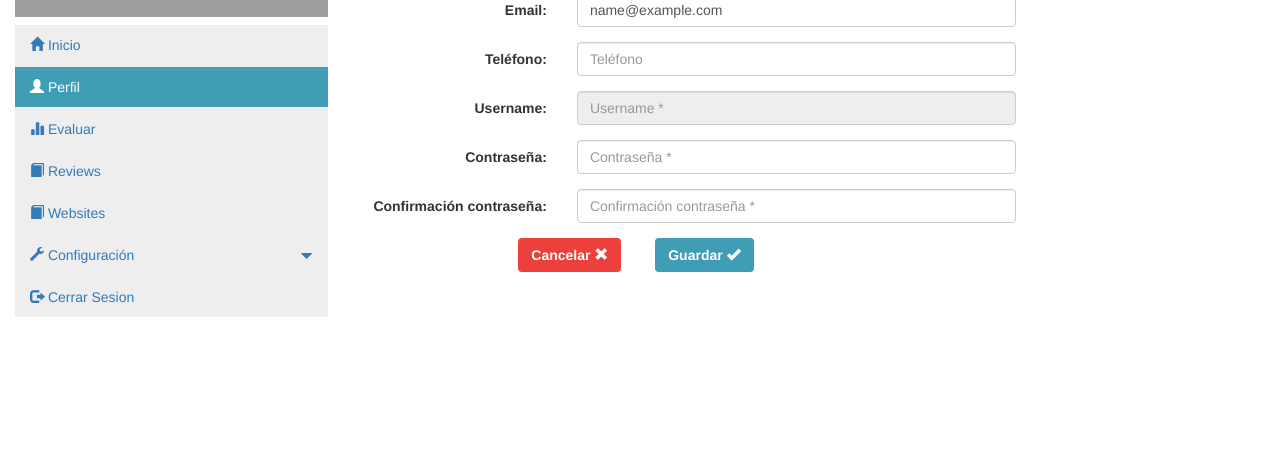
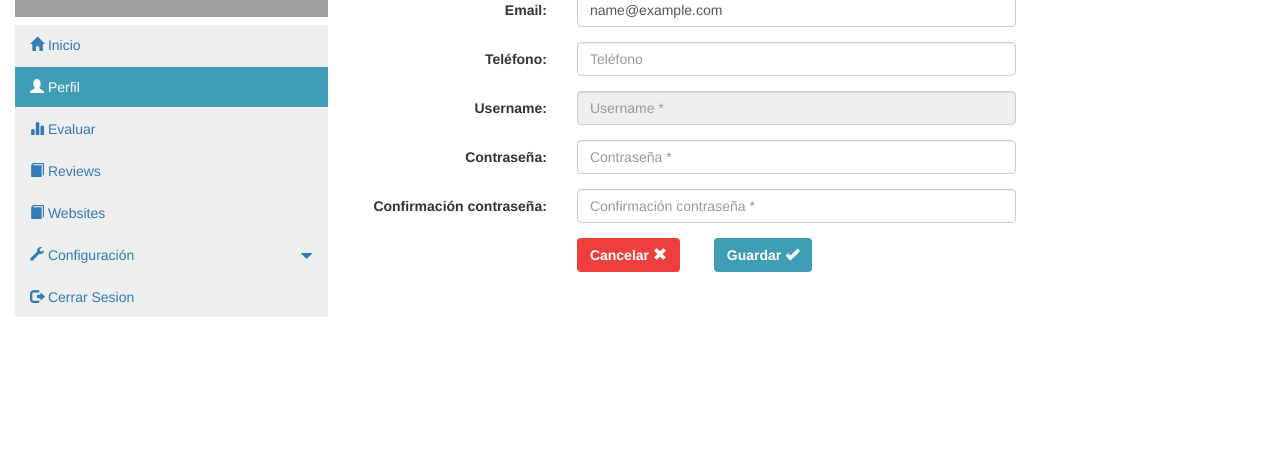
Before and after one commit to guillermobet/SIRIUS, a Django app: page /home/perfil in a window 1280 px wide. Shown: the part 215-686 px from the top of the page. Run offline with Django 3.2, Linux system fonts and the light colour scheme; the visitor is signed in with stand-in values (Sample User, id 1); some libraries are stand-ins or nearby versions; grey boxes are pictures that could not be loaded.

Commit message:
Perfil Update

```diff
--- a/SIRIUS/index/templates/index/perfil.html
+++ b/SIRIUS/index/templates/index/perfil.html
@@ -27,58 +27,14 @@
 				</div>
 			{% endfor %}
 			<div class="form-group">
-				<label class="col-md-3 control-label"></label>
-				<div class="col-md-8">
+				<label class="col-sm-4 control-label"></label>
+				<div class="col-sm-8 col-xs-12">
 					<button type="button" class="btn rojo espacio-der" onclick="clearForm('submit')">Cancelar <span class="glyphicon glyphicon-remove"></span></button>
 					<button type="submit" name="submit" value="Upload" id="submit" class="btn azul espacio-izq" >Guardar <span class="glyphicon glyphicon-ok"></span></button>
 				</div>
 			</div>
 			<br/>
-			<!--
-	          <div class="form-group">
-	            <label class="col-lg-3 control-label">Nombre completo:</label>
-	            <div class="col-lg-8">
-	              <input class="form-control" name="nombre" type="text" value="{{ user.full_name }}" disabled="">
-	            </div>
-	          </div>
-	           <div class="form-group">
-	            <label class="col-lg-3 control-label">Email:</label>
-	            <div class="col-lg-8">
-	              <input class="form-control" name="email" type="text" value="{{ user.email }}">
-	            </div>
-	          </div>
-	          <div class="form-group">
-	            <label class="col-lg-3 control-label">Telefono:</label>
-	            <div class="col-lg-8">
-	              <input class="form-control" name="telephone" type="number" value="{{ user.telephone }}">
-	            </div>
-	          </div>
-	          <div class="form-group">
-	            <label class="col-md-3 control-label">Username:</label>
-	            <div class="col-md-8">
-	              <input class="form-control" name="user" type="text" value="{{ user.user }}" disabled >
-	            </div>
-	          </div>
-	          <div class="form-group">
-	            <label class="col-md-3 control-label">Password:</label>
-	            <div class="col-md-8">
-	              <input class="form-control" name="password" type="password">
-	            </div>
-	          </div>
-	          <div class="form-group">
-	            <label class="col-md-3 control-label">Confirm password:</label>
-	            <div class="col-md-8">
-	              <input class="form-control"  name="password_confirmation" type="password">
-	            </div>
-	          </div>
-	          <div class="form-group">
-	            <label class="col-md-3 control-label"></label>
-	            <div class="col-md-8">
-	             	<button type="button" class="btn rojo espacio-der" onclick="clearForm('submit')">Cancelar <span class="glyphicon glyphicon-remove"></span></button>
-					<button type="submit" name="submit" value="Upload" id="submit" class="btn azul espacio-izq" >Guardar <span class="glyphicon glyphicon-ok"></span></button>
-	            </div>
-	          </div>
-			-->
+
         </form>
       </div>
 <script type="text/javascript">
--- a/SIRIUS/index/views.py
+++ b/SIRIUS/index/views.py
@@ -53,11 +53,11 @@ def perfil(request):
 			if not error:
 				user.email = new_email
 				user.save()
-				messages.success(request, 'Usuario editdado de manera exitosa')
+				messages.success(request, 'Usuario editado de manera exitosa')
 				user = authenticate(username = user.user, password = user.password)
 				login(request, user)
 
-		return HttpResponseRedirect(reverse('perfil', args=(), kwargs=kwargs))
+		return HttpResponseRedirect(reverse('perfil', args=(), kwargs={}))
 
 	data = {'full_name' : request.user.full_name,
 			'email' : request.user.email,
```
